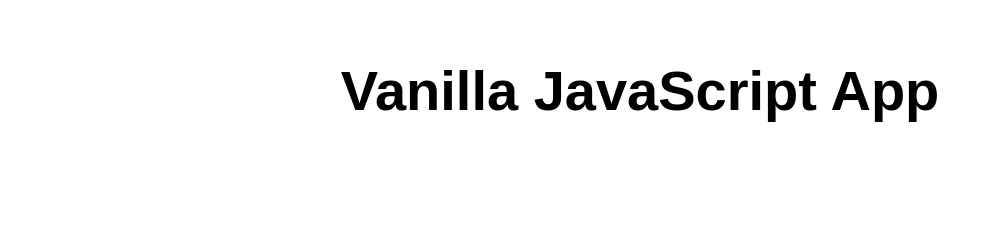
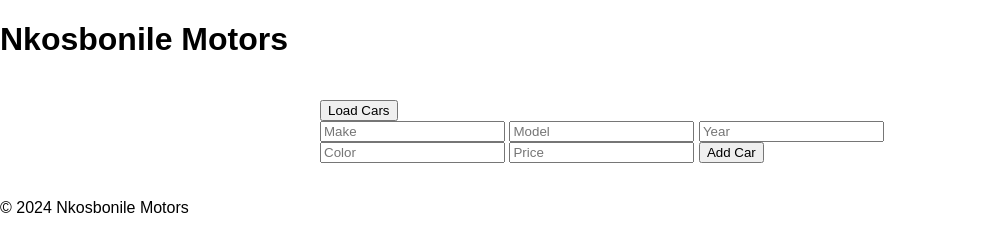
Before and after one commit to nkosbonileMteto/staticApp, a website: page src/index.html in a window 1280 px wide. Shown: the whole page, without its empty margins (0-1000 px from the left). Drawn offline with Linux system fonts and the light colour scheme.

Commit message:
Update index.html

```diff
--- a/src/index.html
+++ b/src/index.html
@@ -2,16 +2,42 @@
 <html lang="en">
 
 <head>
-  <meta charset="UTF-8">
-  <meta name="viewport" content="width=device-width, initial-scale=1.0">
-  <link rel="stylesheet" href="styles.css">
-  <title>Vanilla JavaScript App</title>
+    <meta charset="UTF-8">
+    <meta name="viewport" content="width=device-width, initial-scale=1.0">
+    <title>Nkosbonilr Motors</title>
+    <link rel="stylesheet" href="styles.css">
+    <script src="script.js" defer></script>
+
 </head>
 
 <body>
-  <main>
-    <h1>Vanilla JavaScript App</h1>
-  </main>
+    <header>
+        <div class="container">
+            <h1>Nkosbonile Motors</h1>
+        </div>
+    </header>
+    <main>
+        <div class="container">
+            <button id="loadCarsBtn" class="btn">Load Cars</button>
+            <div id="carList" class="grid-container"></div>
+        </div>
+        <!-- add new car -->
+        <div class="container">
+            <form id="carForm">
+                <input type="text" id="make" placeholder="Make" required>
+                <input type="text" id="model" placeholder="Model" required>
+                <input type="number" id="year" placeholder="Year" required>
+                <input type="text" id="color" placeholder="Color" required>
+                <input type="number" id="price" placeholder="Price" required>
+                <button type="submit">Add Car</button>
+            </form>
+        </div>
+
+    </main>
+    <footer>
+        <p>&copy; 2024 Nkosbonile Motors</p>
+    </footer>
+
 </body>
 
 </html>
```
